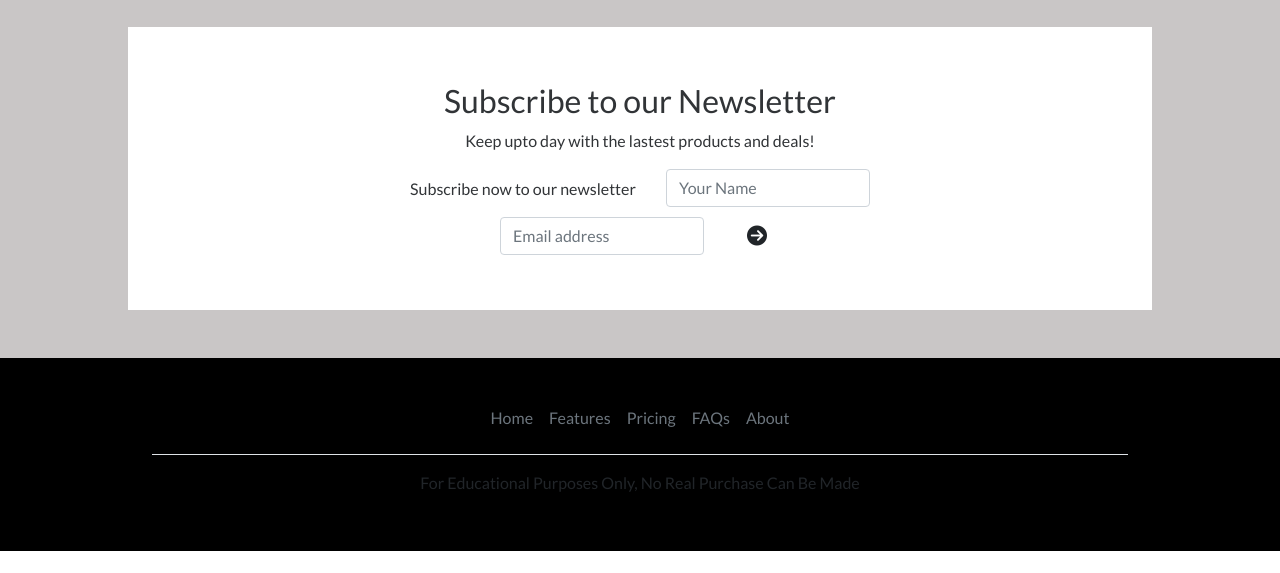
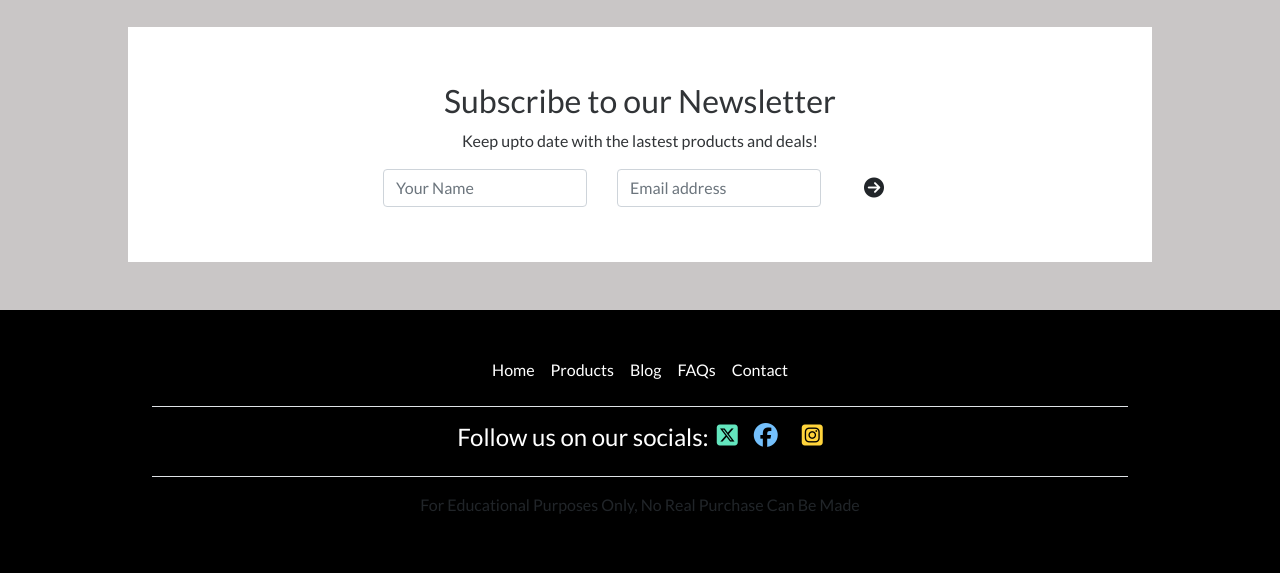
Before and after one commit to lukecdev/Trail-Direct, a Django app: page / in a window 1280 px wide. Shown: the part 1281-1854 px from the top of the page. Before the commit the page ends 1832 px from the top, so only its background shows below. Run offline with Django 4.2, Linux system fonts and the light colour scheme; parts of the project's set-up code (start-up, migrations or seed data) failed here and were passed over; some libraries are stand-ins or nearby versions.

Commit message:
adding external links to footer

```diff
--- a/home/templates/home/index.html
+++ b/home/templates/home/index.html
@@ -12,7 +12,7 @@
             <div class="row h-100">
                 <div class="col-7 col-md-6 my-auto">
 
-                    <h1 class="display-4 logo-font text-black">
+                    <h1 class="display-4 logo-font text-white">
                         The Best Upgrades to Make!
                     </h1>
                     <div class="my-5">
@@ -77,15 +77,11 @@
             <div class="container">
                 <div class="intro">
                     <h2 class="text-center newsletter">Subscribe to our Newsletter</h2>
-                    <p class="text-center">Keep upto day with the lastest products and deals!</p>
+                    <p class="text-center">Keep upto date with the lastest products and deals!</p>
                 </div>
                 <form action="{% url 'subscribe' %}" method="post">
                     <div class="row d-flex justify-content-center">
                         {% csrf_token %}
-
-                        <div class="col-auto">
-                            <p class="pt-2">Subscribe now to our newsletter</p>
-                        </div>
 
                         <div class="col-auto">
                             <input id="name" name="name" class="form-control" placeholder="Your Name"/>
--- a/templates/base.html
+++ b/templates/base.html
@@ -181,11 +181,18 @@
             <div class="container p-4">
 
           <ul class="nav justify-content-center border-bottom pb-3 mb-3">
-            <li class="nav-item"><a href="#" class="nav-link px-2 text-muted">Home</a></li>
-            <li class="nav-item"><a href="#" class="nav-link px-2 text-muted">Features</a></li>
-            <li class="nav-item"><a href="#" class="nav-link px-2 text-muted">Pricing</a></li>
-            <li class="nav-item"><a href="#" class="nav-link px-2 text-muted">FAQs</a></li>
-            <li class="nav-item"><a href="#" class="nav-link px-2 text-muted">About</a></li>
+            <li class="nav-item"><a href="#" class="nav-link px-2 text-white">Home</a></li>
+            <li class="nav-item"><a href="{% url 'products' %}" class="nav-link px-2 text-white">Products</a></li>
+            <li class="nav-item"><a href="{% url 'blog' %}" class="nav-link px-2 text-white">Blog</a></li>
+            <li class="nav-item"><a href="{% url 'contactfaq' %}" class="nav-link px-2 text-white">FAQs</a></li>
+            <li class="nav-item"><a href="{% url 'contactfaq' %}" class="nav-link px-2 text-white">Contact</a></li>
+          </ul>
+          <ul class="nav justify-content-center border-bottom pb-3 mb-3">
+            <h4 class="text-white justify-content-left">Follow us on our socials:</h4>
+            <li class="nav-item px-2"><a href="https://twitter.com/"  target="_blank"><span class="visually-hidden">Visit Twitter account</span><i class="fa-brands fa-square-x-twitter fa-xl" style="color: #63E6BE;"></i></a></li>
+            <li class="nav-item px-2"><a href="https://www.facebook.com/"  target="_blank"><span class="visually-hidden">Visit Facebook account</span><i class="fa-brands fa-facebook fa-xl" style="color: #74C0FC;"></i></a></li>
+            <li class="nav-item px-2"></li><a href="https://www.instagram.com/" target="_blank"><span class="visually-hidden">Visit Instagram account</span><i class="fa-brands fa-square-instagram fa-xl" style="color: #FFD43B;"></i></a></li>
+
           </ul>
           <p class="text-center text-strong">For Educational Purposes Only, No Real Purchase Can Be Made</p>
         </footer>
--- a/templates/includes/main-nav.html
+++ b/templates/includes/main-nav.html
@@ -25,7 +25,7 @@
                 <a href="{% url 'products' %}?category=tyres" class="dropdown-item">Tyres</a>
                 <a href="{% url 'products' %}?category=brakes" class="dropdown-item">Brakes</a>
                 <a href="{% url 'products' %}?category=pedals" class="dropdown-item">Pedals</a>
-                <a href="{% url 'products' %}?category=tyres,brakes,pedals" class="dropdown-item">All Clothing</a>
+                <a href="{% url 'products' %}?category=tyres,brakes,pedals" class="dropdown-item">All Parts</a>
             </div>
         </li>
 
@@ -36,7 +36,7 @@
                 </a>
             <div class="dropdown-menu border-0" aria-labelledby="tools-link">
                 <a href="{% url 'products' %}?category=tools" class="dropdown-item">Tools</a>
-                <a href="{% url 'products' %}?category=tools" class="dropdown-item">All Homeware</a>
+                <a href="{% url 'products' %}?category=tools" class="dropdown-item">All Tools</a>
             </div>
         </li>
 
@@ -46,13 +46,13 @@
                 </a>
             <div class="dropdown-menu border-0" aria-labelledby="accessories-link">
                 <a href="{% url 'products' %}?category=Accessories" class="dropdown-item">Accessories</a>
-                <a href="{% url 'products' %}?category=Accessories" class="dropdown-item">All Specials</a>
+                <a href="{% url 'products' %}?category=Accessories" class="dropdown-item">All Accessories</a>
             </div>
         </li>
 
         <li class="nav-item dropdown">
             <a class="font-weight-bold nav-link text-black mr-5" href="{% url 'contactfaq' %}" id="support-link">
-                Support
+                Contact
             </a>
         </li>
         <li class="nav-item dropdown">
```
